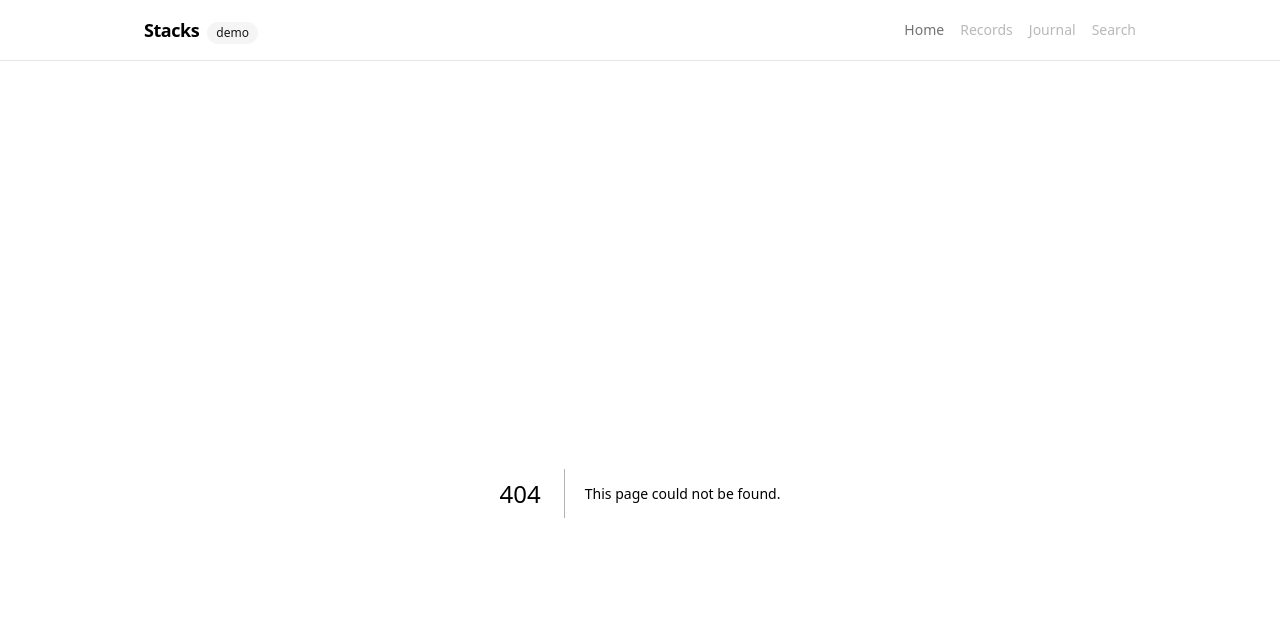
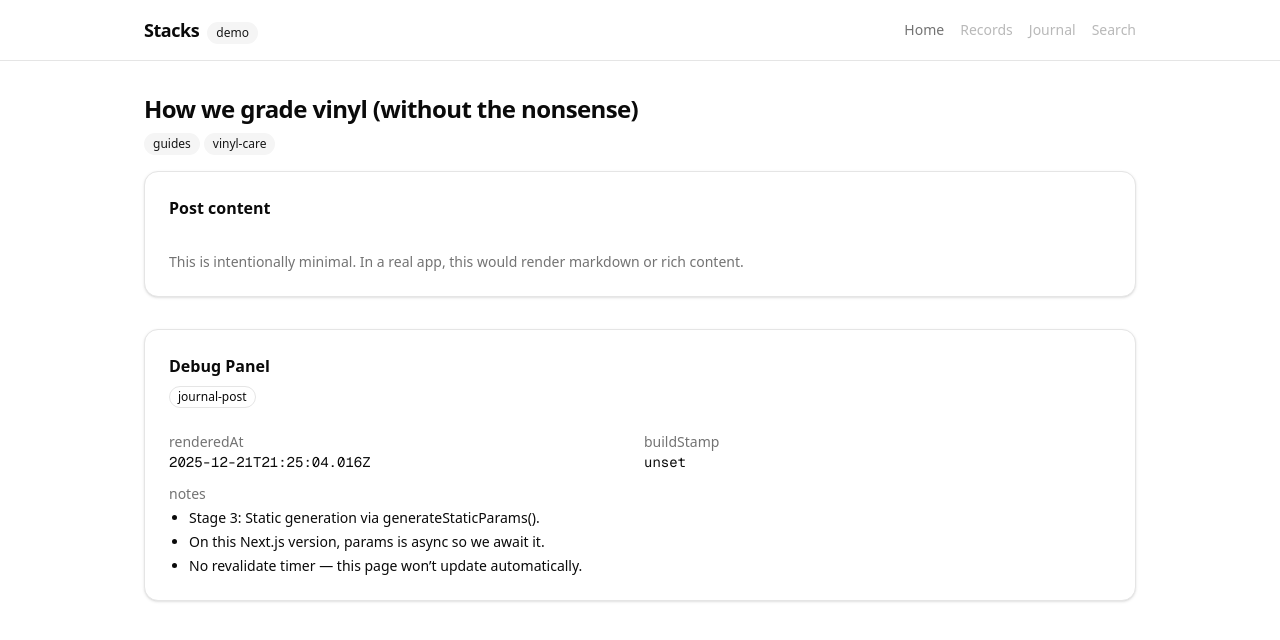
Before and after one commit to TropicalRobot/stacks-record-shop, a Next.js app: page /journal/how-we-grade-vinyl in a window 1280 px wide. Before the commit this address had no page. Shown: the top 640 px of the page. Built offline with nearby package versions, Linux system fonts and the light colour scheme; no server answers.

Commit message:
Stage 3 | Static Journal detail pages

```diff
--- /dev/null
+++ b/src/app/journal/[slug]/page.tsx
@@ -0,0 +1,63 @@
+export const dynamic = "force-static";
+
+import { notFound } from "next/navigation";
+import { Badge } from "@/components/ui/badge";
+import { Card, CardContent, CardHeader, CardTitle } from "@/components/ui/card";
+import { DebugPanel } from "@/components/debug/DebugPanel";
+import { getAllPosts, getPostBySlug } from "@/lib/data/posts";
+
+export async function generateStaticParams() {
+  const posts = await getAllPosts();
+  return posts.map((post) => ({ slug: post.slug }));
+}
+
+export default async function JournalPostPage({
+  params,
+}: {
+  params: Promise<{ slug: string }>;
+}) {
+  const { slug } = await params;
+
+  const post = await getPostBySlug(slug);
+  if (!post) notFound();
+
+  return (
+    <div className="space-y-8">
+      <article className="space-y-4">
+        <header className="space-y-2">
+          <h1 className="text-2xl font-semibold tracking-tight">
+            {post.title}
+          </h1>
+          <div className="flex flex-wrap gap-1">
+            {post.tags.map((tag) => (
+              <Badge key={tag} variant="secondary">
+                {tag}
+              </Badge>
+            ))}
+          </div>
+        </header>
+
+        <Card>
+          <CardHeader>
+            <CardTitle className="text-base">Post content</CardTitle>
+          </CardHeader>
+          <CardContent className="text-sm text-muted-foreground">
+            <p>
+              This is intentionally minimal. In a real app, this would render
+              markdown or rich content.
+            </p>
+          </CardContent>
+        </Card>
+      </article>
+
+      <DebugPanel
+        pageName="journal-post"
+        notes={[
+          "Stage 3: Static generation via generateStaticParams().",
+          "On this Next.js version, params is async so we await it.",
+          "No revalidate timer — this page won’t update automatically.",
+        ]}
+      />
+    </div>
+  );
+}
--- a/src/app/journal/page.tsx
+++ b/src/app/journal/page.tsx
@@ -2,6 +2,7 @@ import { Card, CardContent, CardHeader, CardTitle } from "@/components/ui/card";
 import { Badge } from "@/components/ui/badge";
 import { DebugPanel } from "@/components/debug/DebugPanel";
 import { getAllPosts } from "@/lib/data/posts";
+import Link from "next/link";
 
 /**
  * Stage 2: ISR
@@ -26,7 +27,14 @@ export default async function JournalIndexPage() {
         {posts.map((post) => (
           <Card key={post.slug}>
             <CardHeader>
-              <CardTitle className="text-base">{post.title}</CardTitle>
+              <CardTitle className="text-base">
+                <Link
+                  href={`/journal/${post.slug}`}
+                  className="hover:underline"
+                >
+                  {post.title}
+                </Link>
+              </CardTitle>{" "}
             </CardHeader>
             <CardContent className="space-y-2">
               <p className="text-sm text-muted-foreground">{post.excerpt}</p>
--- a/src/lib/data/posts.ts
+++ b/src/lib/data/posts.ts
@@ -27,3 +27,8 @@ export async function getLatestPosts(limit = 3): Promise<PostItem[]> {
   const posts = await getAllPosts();
   return posts.slice(0, limit);
 }
+
+export async function getPostBySlug(slug: string): Promise<PostItem | null> {
+  const posts = await getAllPosts();
+  return posts.find((p) => p.slug === slug) ?? null;
+}
```
